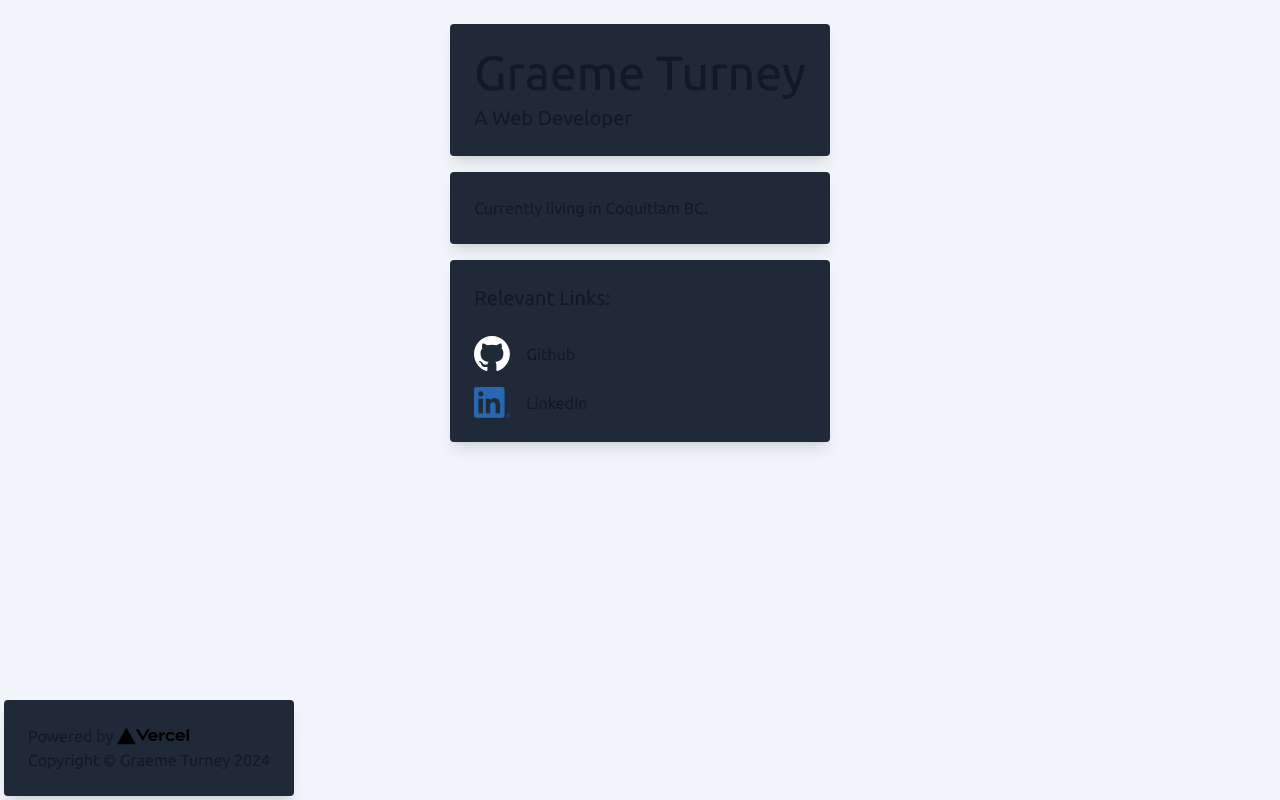
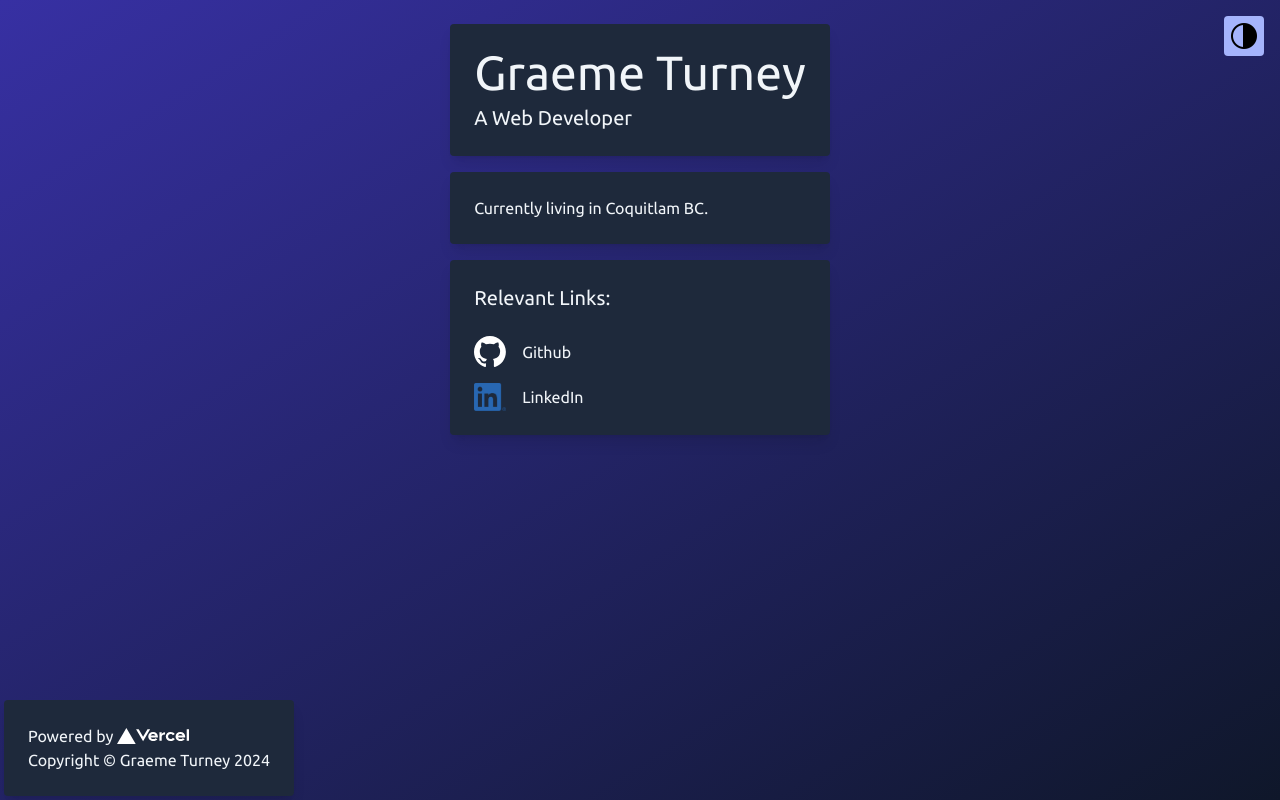
Before and after one commit to greyturn/personal-site, a Next.js app: page / in a window 1280 px wide. Built offline with nearby package versions, Linux system fonts and the light colour scheme.

Commit message:
really trying to fix dark modde (#5)

```diff
--- a/app/layout.tsx
+++ b/app/layout.tsx
@@ -1,9 +1,11 @@
 import type { Metadata } from 'next';
 import { Ubuntu } from 'next/font/google';
+import { twMerge } from 'tailwind-merge';
 
 import '../global.css';
 
 import Footer from '../components/Footer';
+import { DarkModeButton } from '../components/DarkModeButton';
 
 export const metadata: Metadata = {
     title: 'Graeme Turney',
@@ -22,8 +24,9 @@ const ubuntu = Ubuntu({
 
 export default function RootLayout({ children }: { children: React.ReactNode }) {
     return (
-        <html lang='en' className={ubuntu.className}>
-            <body className='bg-slate-100 dark:bg-indigo-900 text-gray-900 dark:text-slate-100'>
+        <html lang='en' className={twMerge(ubuntu.className)}>
+            <body className='min-h-dvh bg-gradient-to-br from-indigo-800 dark:to-slate-900 to-slate-200 text-gray-900 dark:text-slate-100'>
+                <DarkModeButton className='top-0 right-0 absolute m-4' />
                 <div className='flex p-6 justify-center'>{children}</div>
                 <Footer />
             </body>
--- a/components/Card.tsx
+++ b/components/Card.tsx
@@ -7,5 +7,5 @@ interface Props {
 }
 
 export default function Card({ className, children }: Props) {
-    return <div className={twMerge('flex-auto bg-gray-800 max-w-lg rounded p-6 box shadow-lg', className)}>{children}</div>;
+    return <div className={twMerge('flex-auto bg-indigo-200 dark:bg-slate-800 max-w-lg rounded p-6 box shadow-lg', className)}>{children}</div>;
 }
--- /dev/null
+++ b/components/DarkModeButton.tsx
@@ -0,0 +1,24 @@
+'use client';
+
+import Image from 'next/image';
+import { twMerge } from 'tailwind-merge';
+import { useDarkMode } from '../hooks/useDarkMode';
+
+interface Props {
+    className?: string;
+}
+
+export function DarkModeButton({ className }: Props) {
+    const { enabled, setDarkMode } = useDarkMode();
+
+    return (
+        <button
+            className={twMerge(className, 'bg-indigo-800 dark:bg-indigo-300 rounded p-1')}
+            onClick={() => {
+                setDarkMode(enabled === 'dark' ? 'light' : 'dark');
+            }}
+        >
+            <Image src='/dark-mode.png' alt='dark mode toggle' width={32} height={32} />
+        </button>
+    );
+}
--- a/components/Footer.tsx
+++ b/components/Footer.tsx
@@ -6,19 +6,24 @@ import { twMerge } from 'tailwind-merge';
 
 import Card from './Card';
 
+import { useDarkMode } from '../hooks/useDarkMode';
+
 type Props = {
     className?: string;
 };
 
 function Footer({ className }: Props) {
     const [vercelSrc, setVercelSrc] = useState('/vercel-dark.svg');
+    const { enabled } = useDarkMode();
     const year = new Date().getFullYear();
 
     useEffect(() => {
-        if (window && window.matchMedia && window.matchMedia('(prefers-color-scheme: dark)').matches) {
+        if (enabled) {
             setVercelSrc('/vercel-light.svg');
+        } else {
+            setVercelSrc('/vercel-dark.svg');
         }
-    }, []);
+    }, [enabled]);
 
     return (
         <footer className={twMerge('absolute left-0 bottom-0 p-1', className)}>
--- a/components/SocialLink.tsx
+++ b/components/SocialLink.tsx
@@ -33,7 +33,7 @@ export default function SocialLink({ className, social, text }: Props) {
 
     return (
         <div className={twMerge('flex', className)}>
-            <Image className='mr-4' src={icon} width={36} height={36} alt={`${social} logo`} />
+            <Image className='mr-4' src={icon} width={32} height={32} alt={`${social} logo`} />
             <a className='hover:text-indigo-400 self-center' href={link}>{text}</a>
         </div>
     );
--- /dev/null
+++ b/hooks/useDarkMode.tsx
@@ -0,0 +1,63 @@
+'use client';
+
+import { useEffect, useState } from 'react';
+
+function useSafeLocalStorage(key: string, initialValue: string) {
+    const [valueProxy, setValueProxy] = useState(() => {
+        try {
+            const value = window.localStorage.getItem(key);
+            return value ? JSON.parse(value) : initialValue;
+        } catch {
+            return initialValue;
+        }
+    });
+
+    const setValue = (value: string) => {
+        try {
+            window.localStorage.setItem(key, value);
+            setValueProxy(value);
+        } catch {
+            setValueProxy(value);
+        }
+    };
+
+    return [valueProxy, setValue];
+}
+
+function usePrefersDarkMode() {
+    const [value, setValue] = useState(true);
+
+    useEffect(() => {
+        const mediaQuery = window.matchMedia('(prefers-color-scheme: dark)');
+        setValue(mediaQuery.matches);
+
+        const handler = () => setValue(mediaQuery.matches);
+        mediaQuery.addEventListener('change', handler);
+        return () => mediaQuery.removeEventListener('change', handler);
+    }, []);
+
+    return value;
+}
+
+export function useDarkMode() {
+    const [darkMode, setDarkMode] = useSafeLocalStorage('darkMode', 'dark');
+    const prefersDarkMode = usePrefersDarkMode();
+
+    const enabled = darkMode === undefined ? prefersDarkMode : darkMode;
+
+    useEffect(() => {
+        if (window === undefined) {
+            return;
+        }
+        const root = window.document.documentElement;
+
+        if (enabled) {
+            root.classList.add('dark');
+        } else {
+            root.classList.remove('dark')
+        }
+
+    }, [enabled]);
+
+    return { enabled, setDarkMode };
+}
--- a/tailwind.config.js
+++ b/tailwind.config.js
@@ -5,6 +5,7 @@ module.exports = {
         './pages/**/*.{js,ts,jsx,tsx,mdx}',
         './components/**/*.{js,ts,jsx,tsx,mdx}',
     ],
+    darkMode: 'selector',
     theme: {
         fontFamily: { sans: ['Ubuntu', 'sans-serif'], serif: ['serif'] },
         extend: {},
```
Also changed, not shown: public/dark-mode.png (added).
